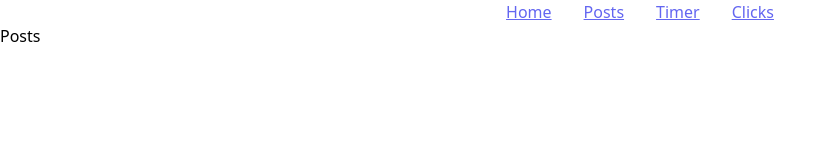
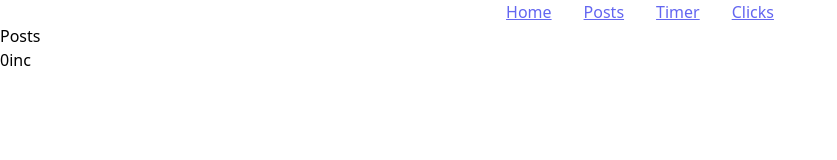
Before and after one commit to Devtown-India/FSWD-10323, a React (Create React App) app in the folder client/: page / in a window 1280 px wide. Both pictures are taken after a click on the item "Posts". Shown: the top 160 px of the page, without its empty margins (0-837 px from the left). Built offline with nearby package versions, Linux system fonts and the light colour scheme.

Commit message:
class component

```diff
--- a/client/src/components/Posts.jsx
+++ b/client/src/components/Posts.jsx
@@ -1,9 +1,49 @@
-const Posts = () => {
+import { Component } from "react";
+
+// const Posts = () => {
+//     return (
+//         <div>
+//             <h1>Posts</h1>
+//         </div>
+//      );
+// }
+
+// export default Posts;
+
+export default class Posts extends Component {
+  constructor(props) {
+    super(props);
+    this.state = {
+      count: 0,
+    };
+  }
+  componentDidMount() {
+    console.log("componentDidMount");
+  }
+  componentWillUnmount() {
+    console.log("component unmounted");
+  }
+  componentDidUpdate(props, prevState) {
+    console.log({
+      props,
+      prevState,
+    });
+  }
+  render() {
     return (
-        <div>
-            <h1>Posts</h1>
-        </div>
-     );
+      <div>
+        <h1>Posts</h1>
+        {this.state.count}
+        <button
+          onClick={() =>
+            this.setState({
+              count: this.state.count + 1,
+            })
+          }
+        >
+          inc
+        </button>
+      </div>
+    );
+  }
 }
-
-export default Posts;
```
